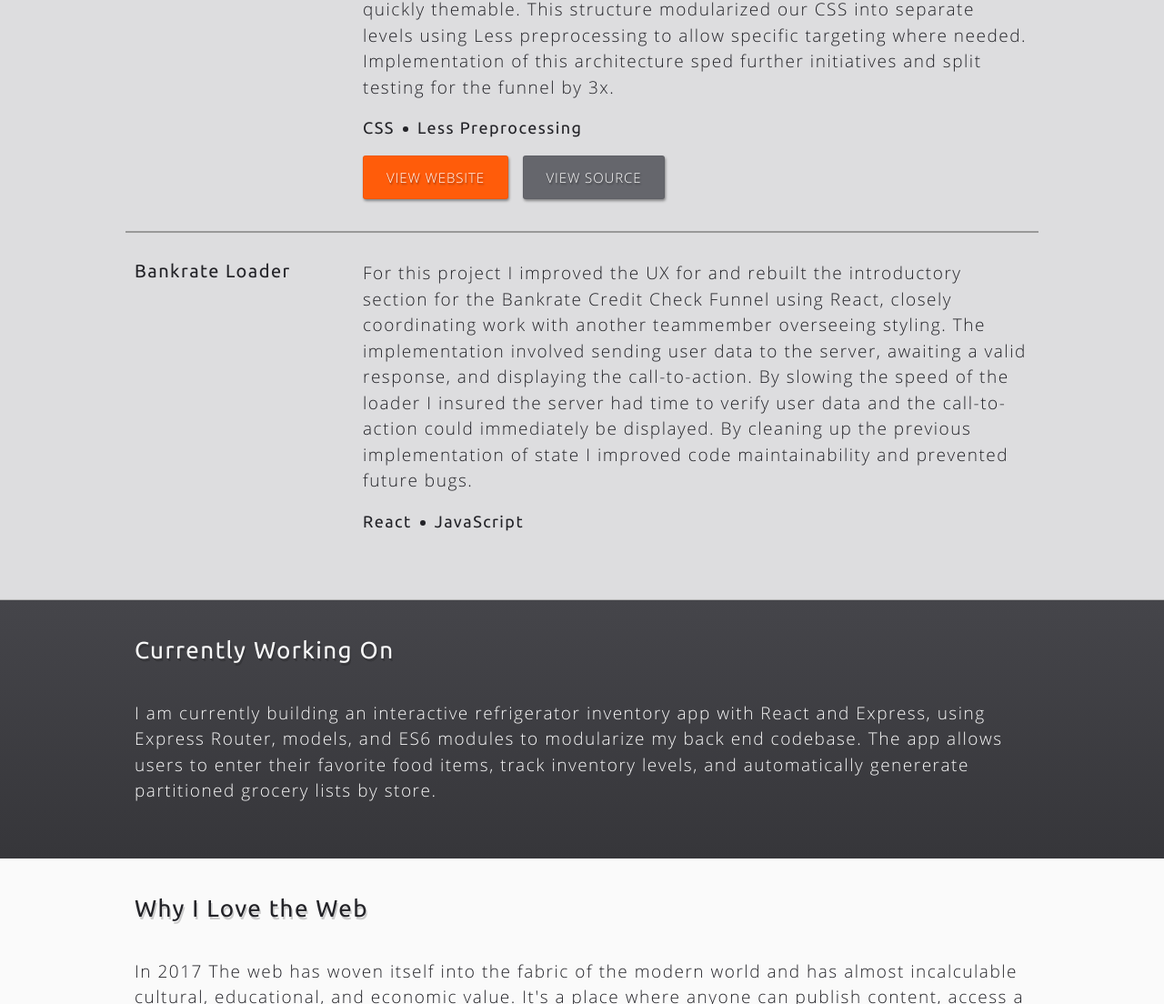
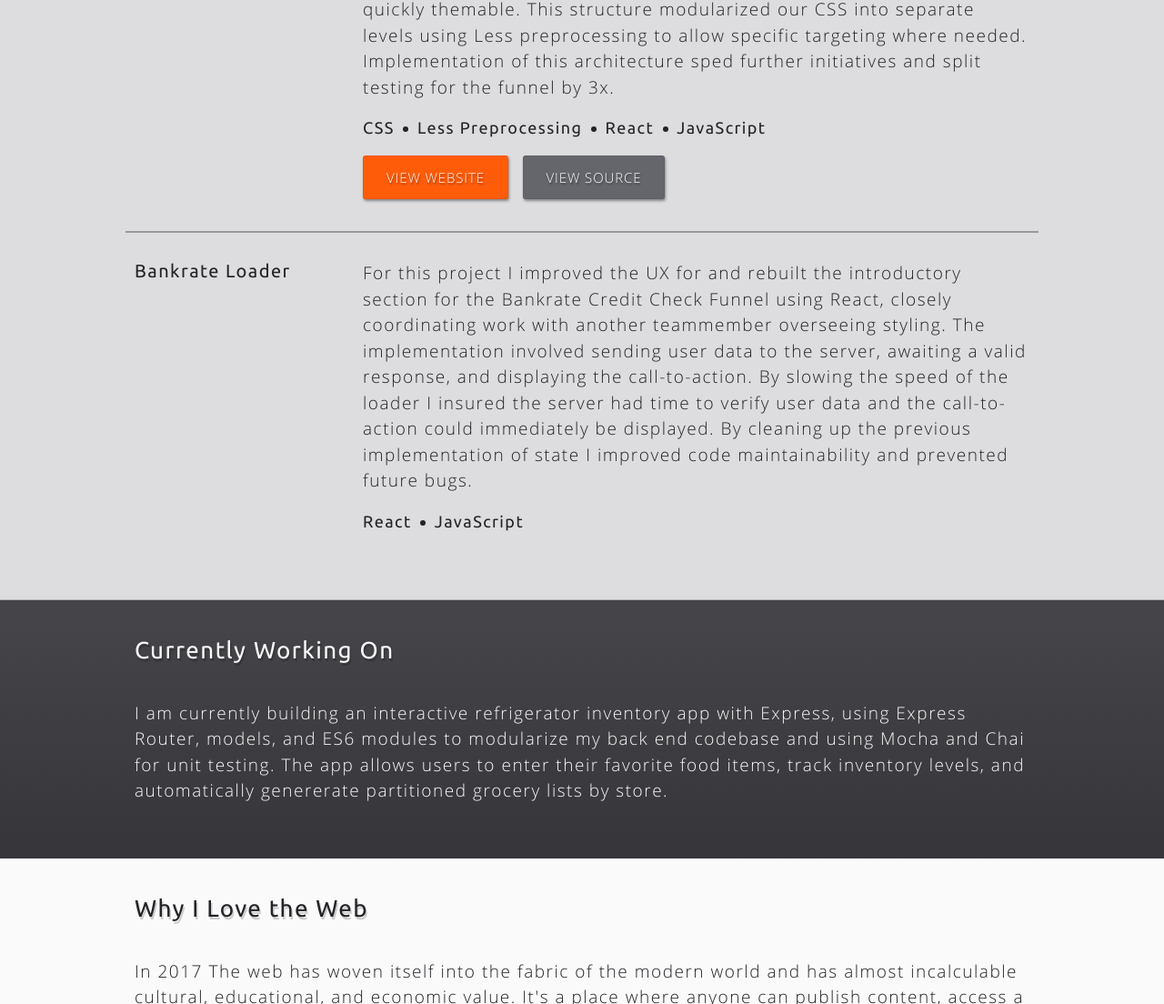
Before and after one commit to msolorio/portfolio-site, a plain HTML site: page index.html in a window 1280 px wide. Shown: the part 5015-6119 px from the top of the page at 91% size. Drawn offline with Linux system fonts and the light colour scheme.

Commit message:
update currently working on and techs used in sweepsteaks project

```diff
--- a/index.html
+++ b/index.html
@@ -269,6 +269,10 @@
             <li class="workExamples_technology">CSS</li>
             <li class="workExamples_technology bullet"></li>
             <li class="workExamples_technology">Less Preprocessing</li>
+            <li class="workExamples_technology bullet"></li>
+            <li class="workExamples_technology">React</li>
+            <li class="workExamples_technology bullet"></li>
+            <li class="workExamples_technology">JavaScript</li>
           </ul>
           <a
             class="button workExamples_viewWebsite"
@@ -308,7 +312,7 @@
     <div class="container">
       <h2 class="headline currentlyWorkingOn_headline">Currently Working On</h2>
 
-      <p class="paragraph currentlyWorkingOn_text">I am currently building an interactive refrigerator inventory app with React and Express, using Express Router, models, and ES6 modules to modularize my back end codebase. The app allows users to enter their favorite food items, track inventory levels, and automatically genererate partitioned grocery lists by store.</p>
+      <p class="paragraph currentlyWorkingOn_text">I am currently building an interactive refrigerator inventory app with Express, using Express Router, models, and ES6 modules to modularize my back end codebase and using Mocha and Chai for unit testing. The app allows users to enter their favorite food items, track inventory levels, and automatically genererate partitioned grocery lists by store.</p>
     </div>
   </section>
 
```
